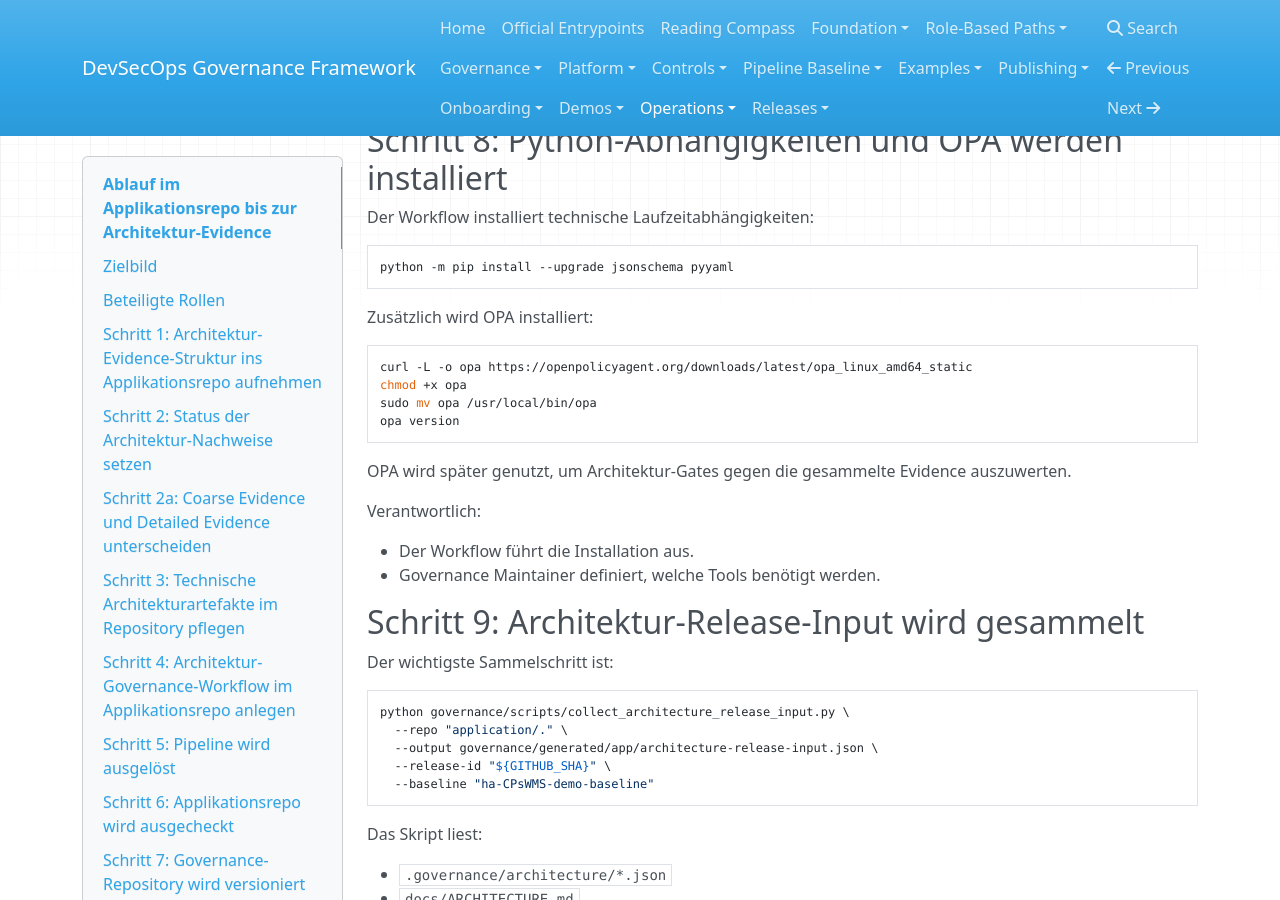
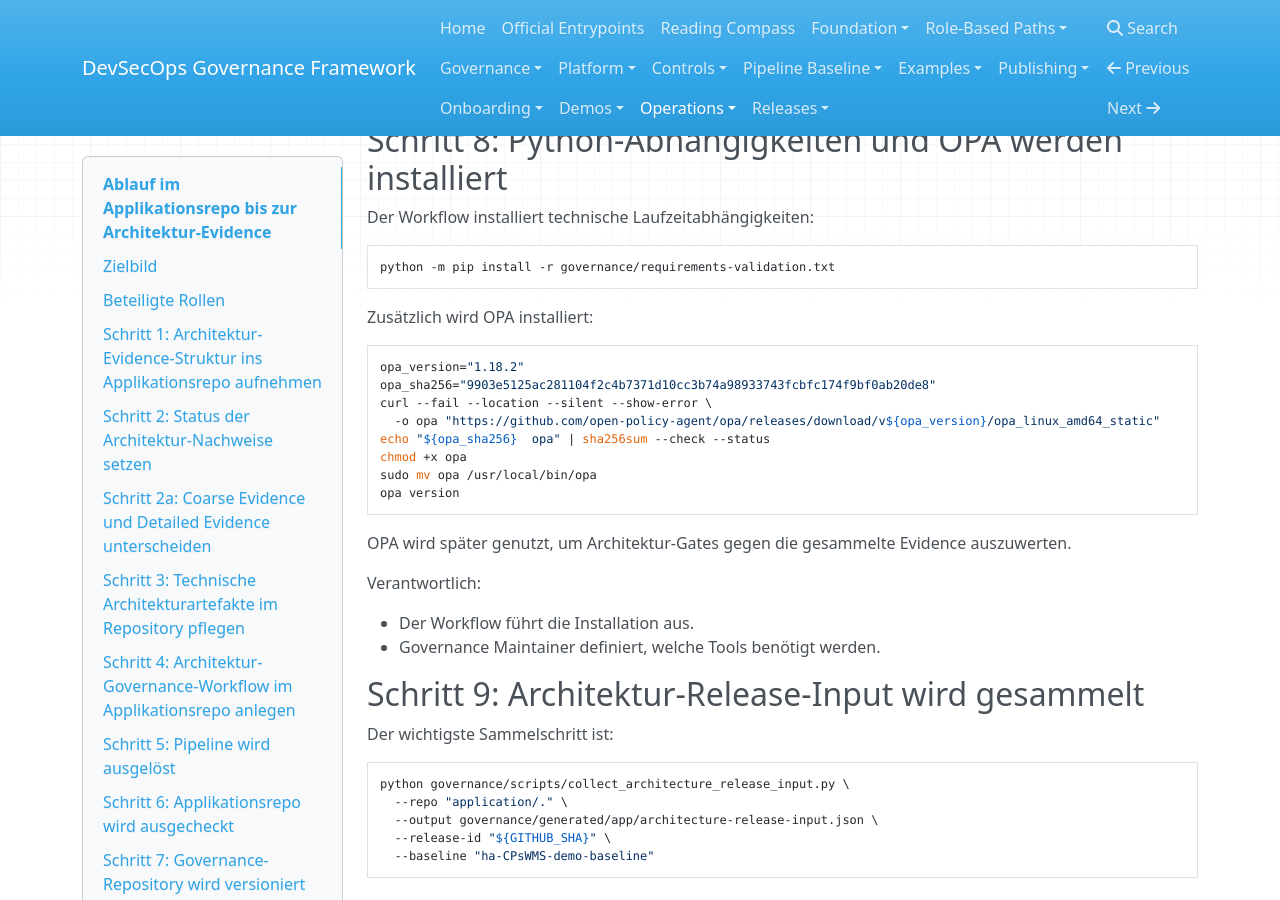
Before and after one commit to joku-dev/devsecops-governance-framework, an MkDocs documentation site: the page built from docs/operations/evidence/application-repo-architecture-evidence-flow.md, in a window 1280 px wide and 900 px high, scrolled down 7154 px. Built offline with MkDocs 1.6.1, drawn with Linux system fonts in a browser that asks for light colours; nearby versions of some CDN libraries.

Commit message:
Pin intake validation toolchain

````diff
--- a/docs/operations/evidence/application-repo-architecture-evidence-flow.md
+++ b/docs/operations/evidence/application-repo-architecture-evidence-flow.md
@@ -312,13 +312,17 @@ Verantwortlich:
 Der Workflow installiert technische Laufzeitabhängigkeiten:
 
 ```bash
-python -m pip install --upgrade jsonschema pyyaml
+python -m pip install -r governance/requirements-validation.txt
 ```
 
 Zusätzlich wird OPA installiert:
 
 ```bash
-curl -L -o opa https://openpolicyagent.org/downloads/latest/opa_linux_amd64_static
+opa_version="1.18.2"
+opa_sha256="9903e5125ac281104f2c4b7371d10cc3b74a98933743fcbfc174f9bf0ab20de8"
+curl --fail --location --silent --show-error \
+  -o opa "https://github.com/open-policy-agent/opa/releases/download/v${opa_version}/opa_linux_amd64_static"
+echo "${opa_sha256}  opa" | sha256sum --check --status
 chmod +x opa
 sudo mv opa /usr/local/bin/opa
 opa version
````
Also changed, not shown: docs/operations/guides/local-validation-toolchain.md (+3 -1 lines), 3 other files.
